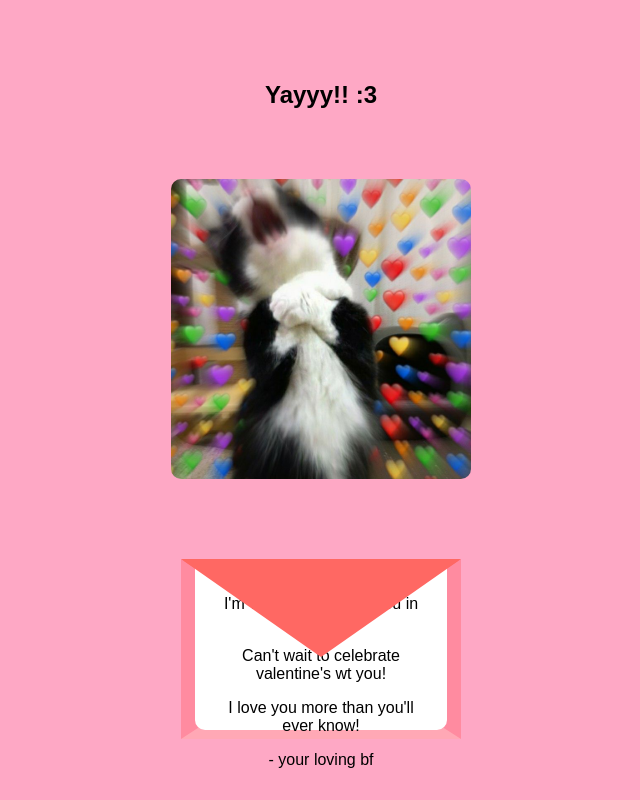
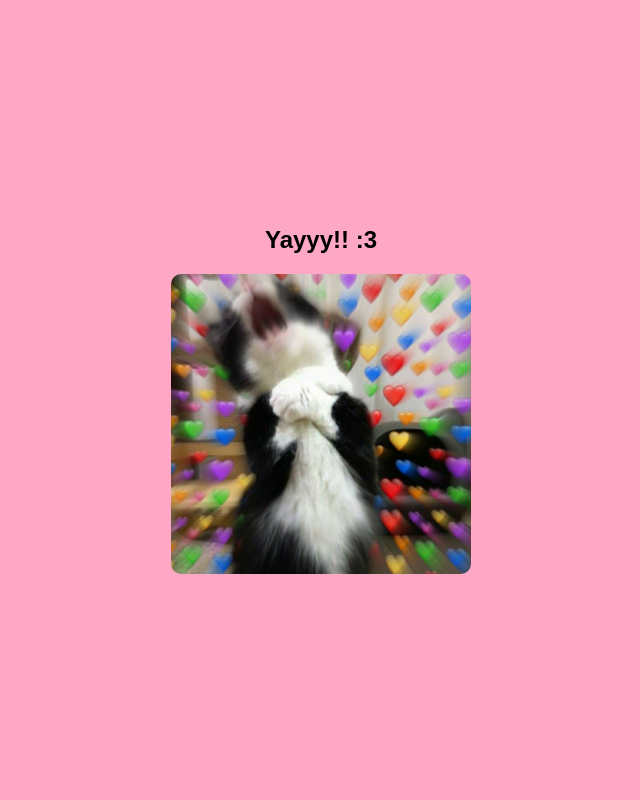
Before and after one commit to TootsieTall/nk2025luv, a plain HTML site: page index.html in a window 1280 px wide. Both pictures are taken after a click on the button "Yes". Shown: the whole page, without its empty margins (319-959 px from the left). Drawn offline with Linux system fonts and the light colour scheme.

Commit message:
Restore original code without envelope

```diff
--- a/index.html
+++ b/index.html
@@ -50,73 +50,6 @@
             margin: 20px auto;
             display: block;
         }
-        .success-section {
-            display: flex;
-            flex-direction: column;
-            align-items: center;
-            gap: 30px;
-        }
-        .envelope-wrapper {
-            margin-top: 30px;
-        }
-        #envelope {
-            position: relative;
-            height: 180px;
-            width: 280px;
-            background-color: #FF6863;
-            border-radius: 6px;
-            cursor: pointer;
-            margin: 0 auto;
-        }
-        .front {
-            position: absolute;
-            width: 0;
-            height: 0;
-        }
-        .flap {
-            border-top: 98px solid #FF6863;
-            border-left: 140px solid transparent;
-            border-right: 140px solid transparent;
-            border-bottom: 82px solid transparent;
-            transform-origin: top;
-            z-index: 3;
-        }
-        .pocket {
-            border-left: 140px solid #FF8BA0;
-            border-right: 140px solid #FF8BA0;
-            border-bottom: 90px solid #FFA8B5;
-            border-top: 90px solid transparent;
-        }
-        .letter {
-            position: relative;
-            background-color: white;
-            width: 90%;
-            height: 95%;
-            margin: 0 auto;
-            border-radius: 10px;
-            padding: 20px;
-            box-sizing: border-box;
-        }
-        .open .flap {
-            transform: rotatex(180deg);
-            transition: transform 0.4s ease;
-            z-index: 1;
-        }
-        .close .flap {
-            transform: rotatex(0deg);
-            transition: transform 0.4s 0.6s ease;
-            z-index: 5;
-        }
-        .open .letter {
-            transform: translatey(-80px);
-            transition: transform 0.4s 0.6s ease;
-            z-index: 2;
-        }
-        .close .letter {
-            transform: translatey(0);
-            transition: transform 0.4s ease;
-            z-index: 1;
-        }
     </style>
 </head>
 <body>
@@ -142,28 +75,11 @@
 
         function handleYes() {
             document.getElementById('mainContent').innerHTML = `
-                <div class="success-section">
+                <div style="text-align: center;">
                     <h2>Yayyy!! :3</h2>
                     <img src="img/cat-yes.jpg" alt="Happy cat" class="cat-image">
-                    <div class="envelope-wrapper">
-                        <div id="envelope" class="close">
-                            <div class="front flap"></div>
-                            <div class="front pocket"></div>
-                            <div class="letter">
-                                <p>I'm vvv lucky to have you in my life :D</p>
-                                <p>Can't wait to celebrate valentine's wt you!</p>
-                                <p>I love you more than you'll ever know!</p>
-                                <p>- your loving bf</p>
-                            </div>
-                        </div>
-                    </div>
                 </div>
             `;
-
-            document.getElementById('envelope').addEventListener('click', function() {
-                this.classList.toggle('open');
-                this.classList.toggle('close');
-            });
         }
 
         function handleNo() {
```
